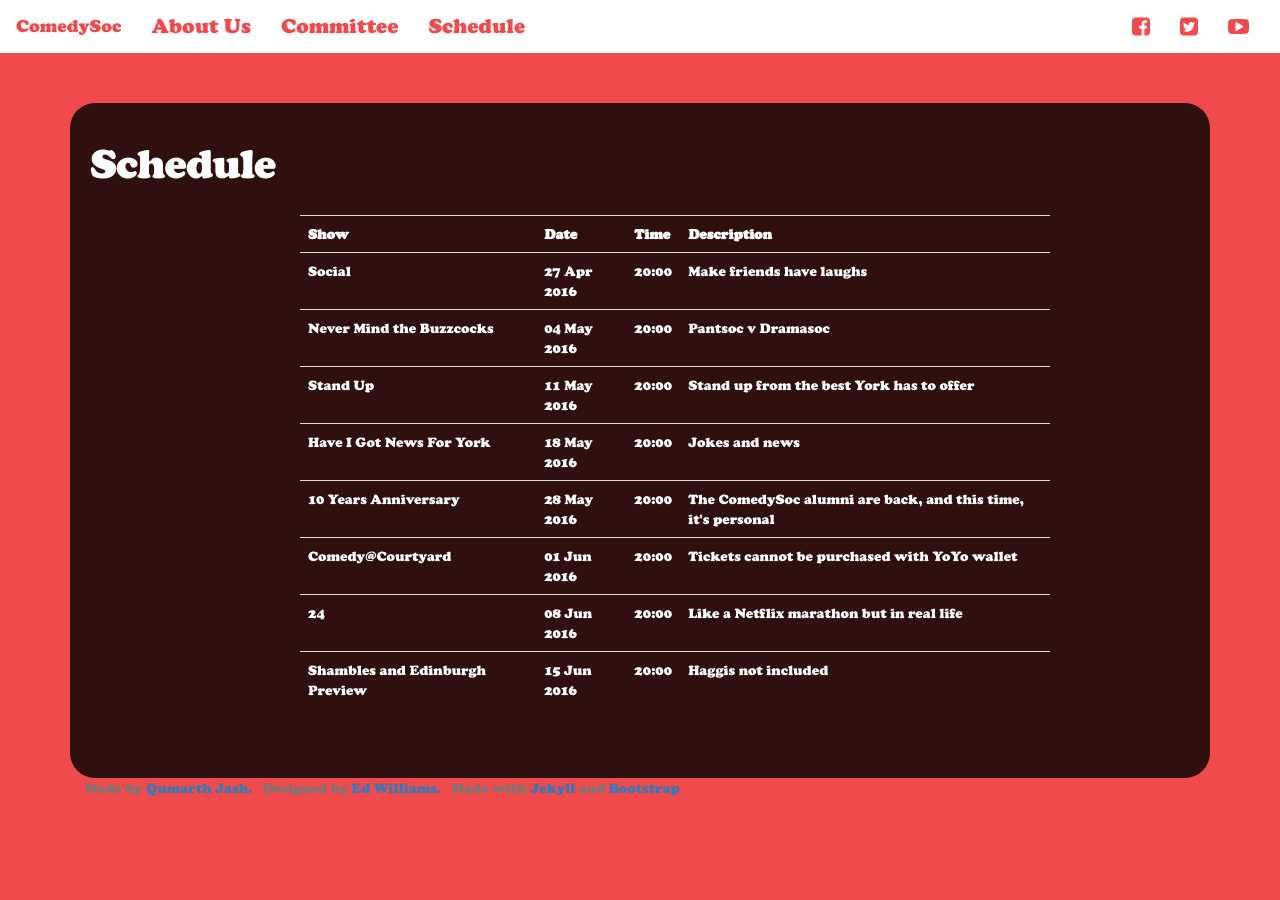
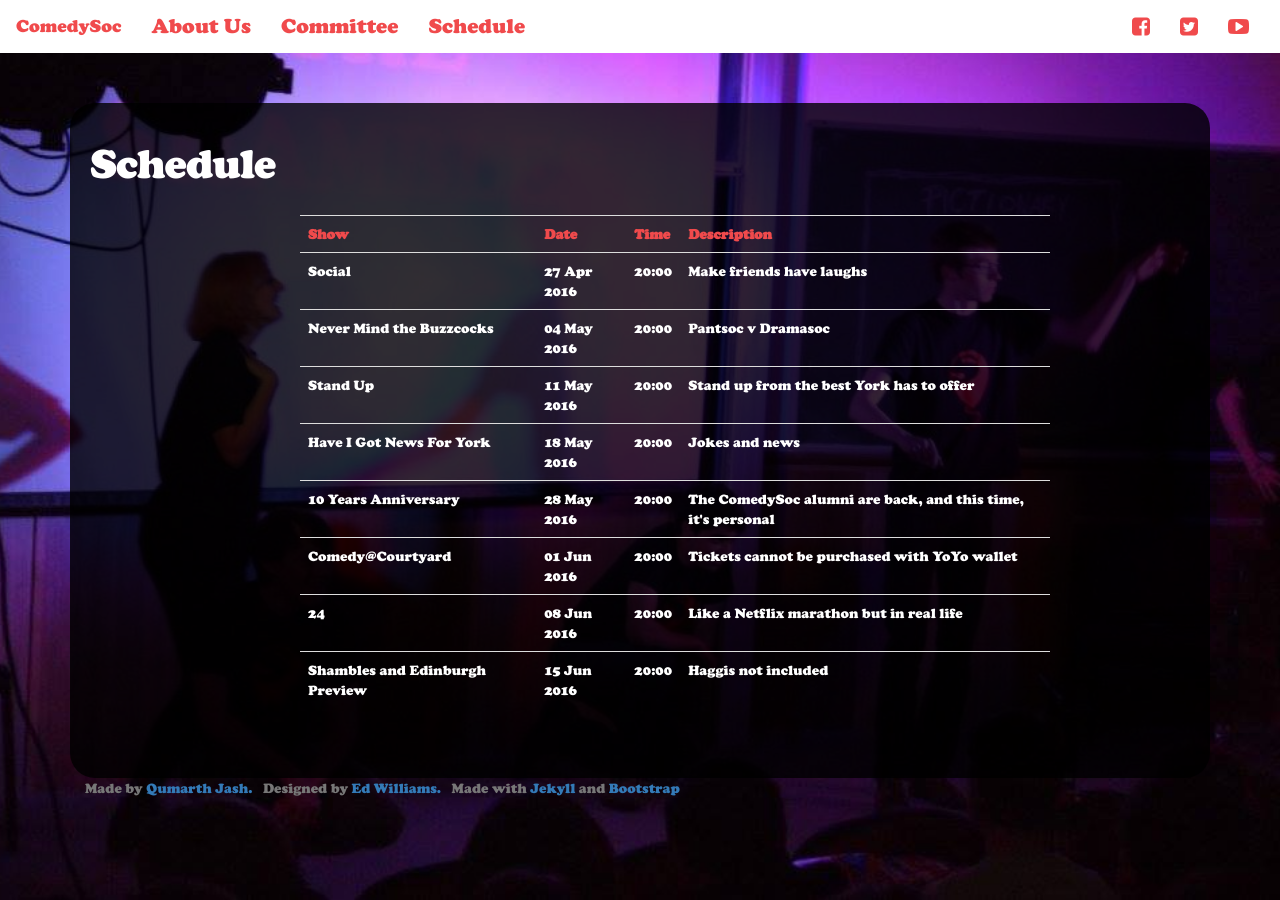
Before and after one commit to alexrushfirth/comedysoc.github.io, a Jekyll site: the page built from schedule.html, in a window 1280 px wide. Built offline with Jekyll 4.4.1, drawn with Linux system fonts in a browser that asks for light colours; nearby versions of some CDN libraries.

Commit message:
Schedule css

```diff
--- a/css/schedule.scss
+++ b/css/schedule.scss
@@ -4,11 +4,11 @@
 @import "variables";
 
 body {
-  // background: url("see-bg.jpg") no-repeat center center fixed;
-  // -webkit-background-size: cover;
-  // -moz-background-size: cover;
-  // -o-background-size: cover;
-  // background-size: cover;
+  background: url("schedule-bg.jpg") no-repeat center center fixed;
+  -webkit-background-size: cover;
+  -moz-background-size: cover;
+  -o-background-size: cover;
+  background-size: cover;
 }
 
 .subtitle {
--- a/schedule.html
+++ b/schedule.html
@@ -8,7 +8,7 @@
   <div class="row">
     <div class="col-md-8 col-md-offset-2">
       <table class="table">
-        <tr>
+        <tr class="red">
           <th>Show</th>
           <th>Date</th>
           <th>Time</th>
```
Also changed, not shown: css/schedule-bg.jpg (added), css/see-bg.jpg (deleted).
